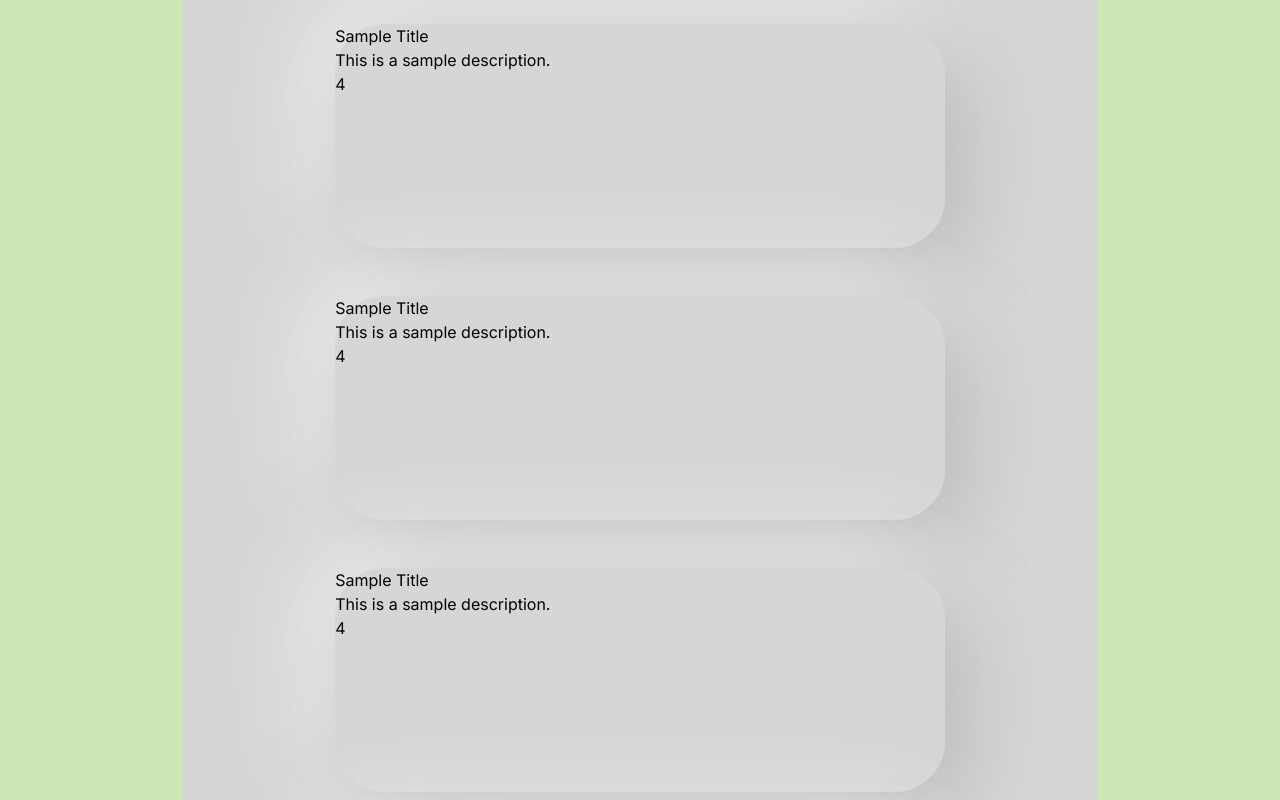
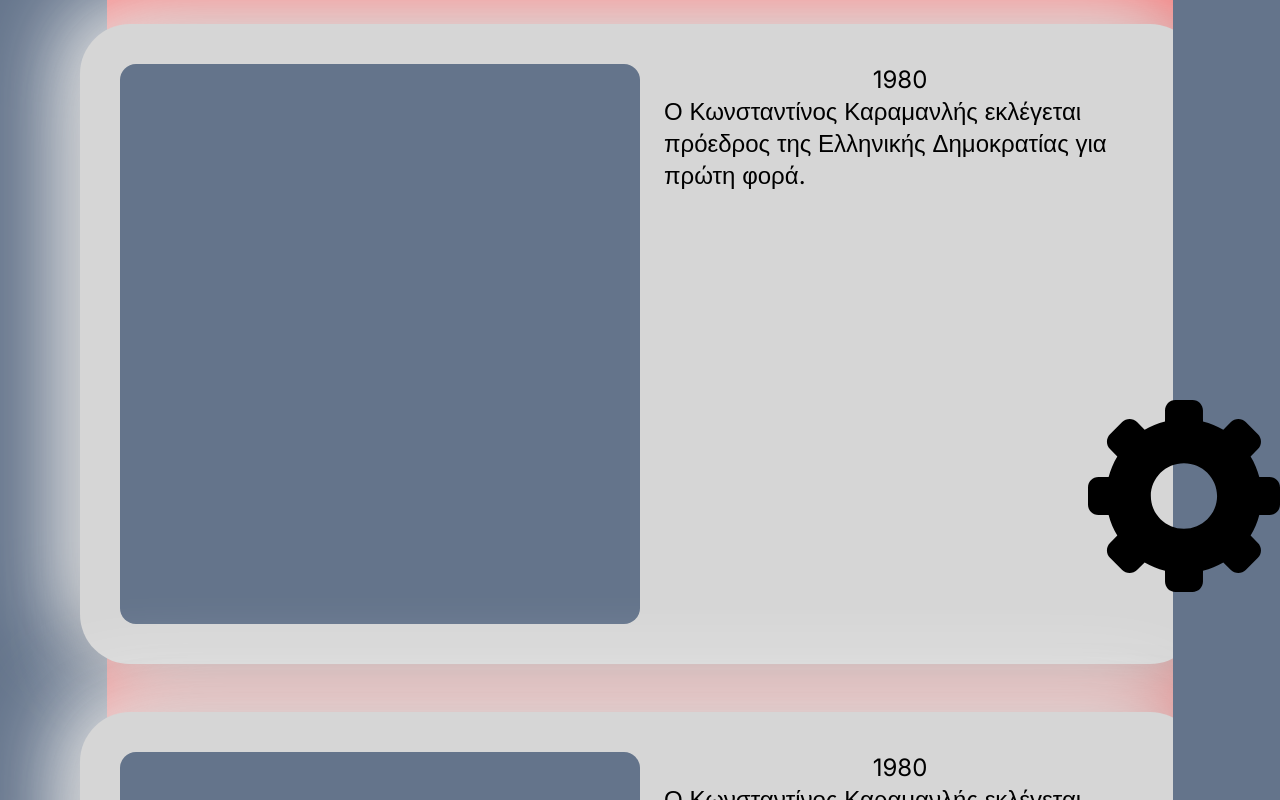
Before and after one commit to prokoposgiannis/sans-ce-marat-webapp, a Next.js app: page / in a window 1280 px wide. Shown: the top 800 px of the page. Built offline with nearby package versions, Linux system fonts and the light colour scheme.

Commit message:
rotation init

```diff
--- a/src/app/components/ArticleCard.tsx
+++ b/src/app/components/ArticleCard.tsx
@@ -10,10 +10,14 @@ interface ArticleCardProps {
 
 const ArticleCard: FC<ArticleCardProps> = ({content}) => {
   return (
-    <div className="h-56 w-2/3 bg-customGray m-6 shadow-custom rounded-custom">
-        <h1>{content.title}</h1>
-        <p>{content.description}</p>
-        <p>{content.id}</p>
+<div className="flex h-[40rem] w-[70rem] bg-customGray m-6 p-10 justify-evenly shadow-custom rounded-custom">
+    <div className="w-1/2 bg-slate-500 rounded-2xl">
+
+    </div>
+    <div className="w-1/2 pr-6 text-2xl pl-6">
+        <h1 className="text-center">1980</h1>
+        <p>Ο Κωνσταντίνος Καραμανλής εκλέγεται πρόεδρος της Ελληνικής Δημοκρατίας για πρώτη φορά.</p>
+        </div>
     </div>
   );
 }
--- /dev/null
+++ b/src/app/components/GearIcon.tsx
@@ -0,0 +1,37 @@
+import { FC } from 'react';
+
+const GearIcon: FC = () => {
+    return (
+        <svg
+            fill="#000000"
+            version="1.1"
+            id="Capa_1"
+            xmlns="http://www.w3.org/2000/svg"
+            xmlnsXlink="http://www.w3.org/1999/xlink"
+            width="12rem"
+            height="12rem"
+            viewBox="0 0 45.973 45.973"
+            xmlSpace="preserve"
+        >
+            <g>
+                <g>
+                    <path d="M43.454,18.443h-2.437c-0.453-1.766-1.16-3.42-2.082-4.933l1.752-1.756c0.473-0.473,0.733-1.104,0.733-1.774
+                        c0-0.669-0.262-1.301-0.733-1.773l-2.92-2.917c-0.947-0.948-2.602-0.947-3.545-0.001l-1.826,1.815
+                        C30.9,6.232,29.296,5.56,27.529,5.128V2.52c0-1.383-1.105-2.52-2.488-2.52h-4.128c-1.383,0-2.471,1.137-2.471,2.52v2.607
+                        c-1.766,0.431-3.38,1.104-4.878,1.977l-1.825-1.815c-0.946-0.948-2.602-0.947-3.551-0.001L5.27,8.205
+                        C4.802,8.672,4.535,9.318,4.535,9.978c0,0.669,0.259,1.299,0.733,1.772l1.752,1.76c-0.921,1.513-1.629,3.167-2.081,4.933H2.501
+                        C1.117,18.443,0,19.555,0,20.935v4.125c0,1.384,1.117,2.471,2.501,2.471h2.438c0.452,1.766,1.159,3.43,2.079,4.943l-1.752,1.763
+                        c-0.474,0.473-0.734,1.106-0.734,1.776s0.261,1.303,0.734,1.776l2.92,2.919c0.474,0.473,1.103,0.733,1.772,0.733
+                        s1.299-0.261,1.773-0.733l1.833-1.816c1.498,0.873,3.112,1.545,4.878,1.978v2.604c0,1.383,1.088,2.498,2.471,2.498h4.128
+                        c1.383,0,2.488-1.115,2.488-2.498v-2.605c1.767-0.432,3.371-1.104,4.869-1.977l1.817,1.812c0.474,0.475,1.104,0.735,1.775,0.735
+                        c0.67,0,1.301-0.261,1.774-0.733l2.92-2.917c0.473-0.472,0.732-1.103,0.734-1.772c0-0.67-0.262-1.299-0.734-1.773l-1.75-1.77
+                        c0.92-1.514,1.627-3.179,2.08-4.943h2.438c1.383,0,2.52-1.087,2.52-2.471v-4.125C45.973,19.555,44.837,18.443,43.454,18.443z
+                        M22.976,30.85c-4.378,0-7.928-3.517-7.928-7.852c0-4.338,3.55-7.85,7.928-7.85c4.379,0,7.931,3.512,7.931,7.85
+                        C30.906,27.334,27.355,30.85,22.976,30.85z"/>
+                </g>
+            </g>
+        </svg>
+    );
+};
+
+export default GearIcon;
--- /dev/null
+++ b/src/app/components/RotateOnScroll.tsx
@@ -0,0 +1,51 @@
+"use client"
+
+import React, { useEffect } from 'react';
+
+const RotateOnScroll = () => {
+  useEffect(() => {
+    const handleScroll = () => {
+      const rotation = window.scrollY / 10;
+      document.documentElement.style.setProperty('--rotation', `${rotation}deg`);
+    };
+
+    window.addEventListener('scroll', handleScroll);
+    return () => window.removeEventListener('scroll', handleScroll);
+  }, []);
+
+  return (
+      <div className="fixed top-1/2 right-0 transform rotate-[var(--rotation)] rounded-lg font-bold text-white">
+      <svg
+            fill="#000000"
+            version="1.1"
+            id="Capa_1"
+            xmlns="http://www.w3.org/2000/svg"
+            xmlnsXlink="http://www.w3.org/1999/xlink"
+            width="12rem"
+            height="12rem"
+            viewBox="0 0 45.973 45.973"
+            xmlSpace="preserve"
+        >
+            <g>
+                <g>
+                    <path d="M43.454,18.443h-2.437c-0.453-1.766-1.16-3.42-2.082-4.933l1.752-1.756c0.473-0.473,0.733-1.104,0.733-1.774
+                        c0-0.669-0.262-1.301-0.733-1.773l-2.92-2.917c-0.947-0.948-2.602-0.947-3.545-0.001l-1.826,1.815
+                        C30.9,6.232,29.296,5.56,27.529,5.128V2.52c0-1.383-1.105-2.52-2.488-2.52h-4.128c-1.383,0-2.471,1.137-2.471,2.52v2.607
+                        c-1.766,0.431-3.38,1.104-4.878,1.977l-1.825-1.815c-0.946-0.948-2.602-0.947-3.551-0.001L5.27,8.205
+                        C4.802,8.672,4.535,9.318,4.535,9.978c0,0.669,0.259,1.299,0.733,1.772l1.752,1.76c-0.921,1.513-1.629,3.167-2.081,4.933H2.501
+                        C1.117,18.443,0,19.555,0,20.935v4.125c0,1.384,1.117,2.471,2.501,2.471h2.438c0.452,1.766,1.159,3.43,2.079,4.943l-1.752,1.763
+                        c-0.474,0.473-0.734,1.106-0.734,1.776s0.261,1.303,0.734,1.776l2.92,2.919c0.474,0.473,1.103,0.733,1.772,0.733
+                        s1.299-0.261,1.773-0.733l1.833-1.816c1.498,0.873,3.112,1.545,4.878,1.978v2.604c0,1.383,1.088,2.498,2.471,2.498h4.128
+                        c1.383,0,2.488-1.115,2.488-2.498v-2.605c1.767-0.432,3.371-1.104,4.869-1.977l1.817,1.812c0.474,0.475,1.104,0.735,1.775,0.735
+                        c0.67,0,1.301-0.261,1.774-0.733l2.92-2.917c0.473-0.472,0.732-1.103,0.734-1.772c0-0.67-0.262-1.299-0.734-1.773l-1.75-1.77
+                        c0.92-1.514,1.627-3.179,2.08-4.943h2.438c1.383,0,2.52-1.087,2.52-2.471v-4.125C45.973,19.555,44.837,18.443,43.454,18.443z
+                        M22.976,30.85c-4.378,0-7.928-3.517-7.928-7.852c0-4.338,3.55-7.85,7.928-7.85c4.379,0,7.931,3.512,7.931,7.85
+                        C30.906,27.334,27.355,30.85,22.976,30.85z"/>
+                </g>
+            </g>
+        </svg>
+      </div>
+  );
+};
+
+export default RotateOnScroll;
--- a/src/app/page.tsx
+++ b/src/app/page.tsx
@@ -1,4 +1,5 @@
 import ArticleCard from "@/app/components/ArticleCard";
+import RotateOnScroll from "@/app/components/RotateOnScroll";
 
 const content = {
   title: "Sample Title",
@@ -8,17 +9,20 @@ const content = {
 
 export default function Home() {
   return (
-    <main className="flex min-h-screen">
+    <main className="flex min-h-screen overflow-x-hidden">
       <div className="w-2/12 bg-sidePanelsColor">
+      </div>
 
-      </div>
-      <div className="flex flex-col w-10/12 min-h-screen justify-center items-center bg-customGray">
+      <div id="main" className="flex flex-col w-10/12 min-h-screen justify-center items-center bg-red-400">
         <ArticleCard content={content}/>
         <ArticleCard content={content}/>
         <ArticleCard content={content}/>
         <ArticleCard content={content}/>
+        {/*katw deksia panw aristera style={{ clipPath: 'inset(0 50% 0 0)' }}*/}
+
       </div>
-      <div className="w-2/12 bg-sidePanelsColor">
+      <div className="relative w-2/12 bg-sidePanelsColor">
+      <RotateOnScroll/>
       </div>
     </main>
   );
--- a/tailwind.config.ts
+++ b/tailwind.config.ts
@@ -21,7 +21,16 @@ const config: Config = {
       },
       colors: {
         customGray: '#d6d6d6',
-        sidePanelsColor: '#cce8b5',
+        sidePanelsColor: '#64748b',
+      },
+      keyframes: {
+        autoRotateAnimation: {
+          '0%': { transform: 'rotate(0deg)' },
+          '100%': { transform: 'rotate(360deg)' },
+        },
+      },
+      animation: {
+        autoRotate: 'autoRotateAnimation 1s linear infinite',
       },
     },
   },
```
